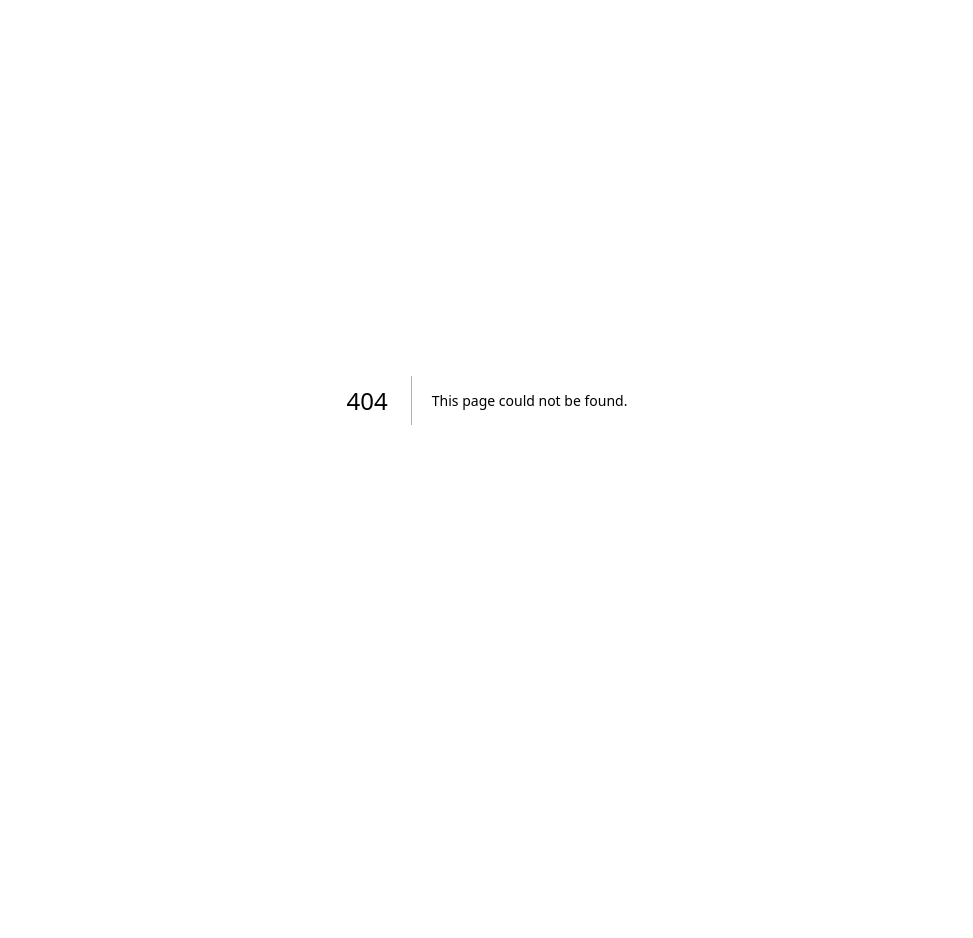
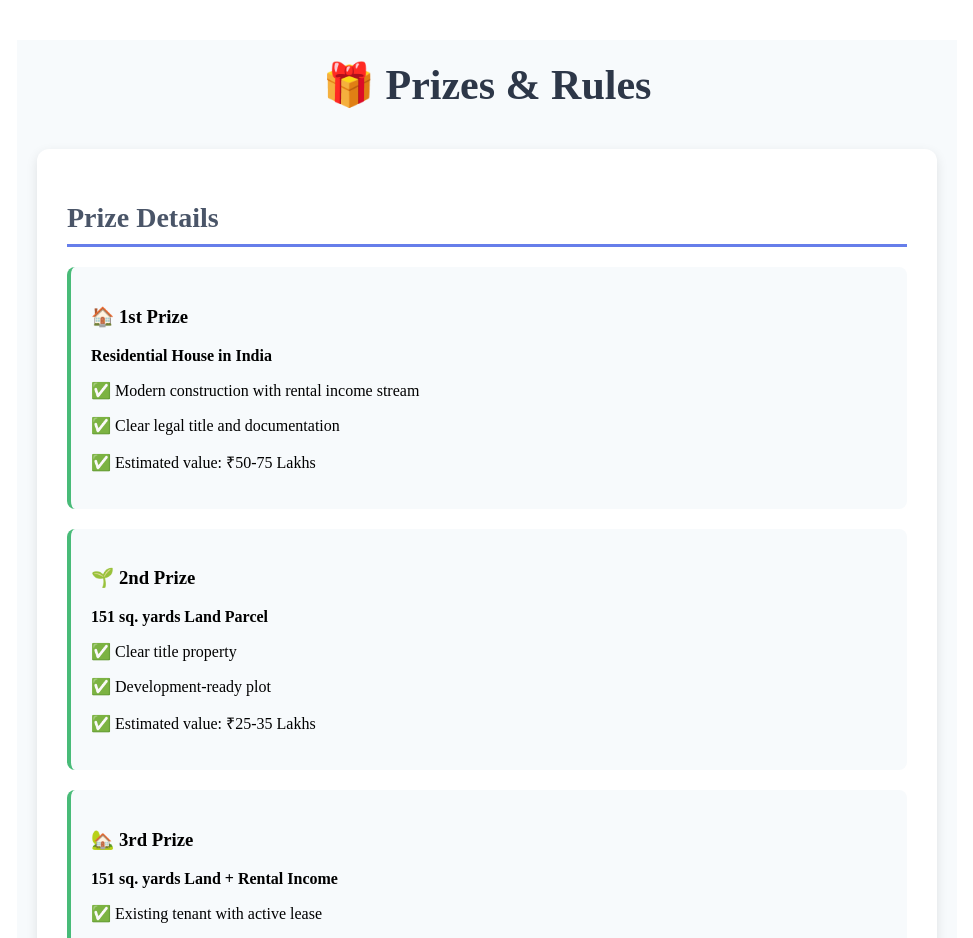
Before and after one commit to vivek29vi-hub/House-Lucky-Draw, a Next.js app: page /prizes in a window 1280 px wide. Before the commit this address had no page. Shown: the top 938 px of the page, without its empty margins (153-1126 px from the left). Before the commit the page ends 800 px from the top, so only its background shows below. Built offline with nearby package versions, Linux system fonts and the light colour scheme.

Commit message:
Create prizes.js

```diff
--- /dev/null
+++ b/pages/prizes.js
@@ -0,0 +1,68 @@
+import Link from "next/link";
+
+export default function Prizes() {
+  return (
+    <div style={styles.container}>
+      <h1 style={styles.title}>🎁 Prizes & Rules</h1>
+
+      <section style={styles.section}>
+        <h2 style={styles.sectionTitle}>Prize Details</h2>
+        <div style={styles.prizeCard}>
+          <h3>🏠 1st Prize</h3>
+          <p><strong>Residential House in India</strong></p>
+          <p>✅ Modern construction with rental income stream</p>
+          <p>✅ Clear legal title and documentation</p>
+          <p>✅ Estimated value: ₹50-75 Lakhs</p>
+        </div>
+
+        <div style={styles.prizeCard}>
+          <h3>🌱 2nd Prize</h3>
+          <p><strong>151 sq. yards Land Parcel</strong></p>
+          <p>✅ Clear title property</p>
+          <p>✅ Development-ready plot</p>
+          <p>✅ Estimated value: ₹25-35 Lakhs</p>
+        </div>
+
+        <div style={styles.prizeCard}>
+          <h3>🏡 3rd Prize</h3>
+          <p><strong>151 sq. yards Land + Rental Income</strong></p>
+          <p>✅ Existing tenant with active lease</p>
+          <p>✅ Monthly rental income included</p>
+          <p>✅ Estimated value: ₹30-40 Lakhs</p>
+        </div>
+      </section>
+
+      <section style={styles.section}>
+        <h2 style={styles.sectionTitle}>📜 Rules & Terms</h2>
+        <ol style={styles.rulesList}>
+          <li>Entry fee is ₹3,000 per participant (non-refundable)</li>
+          <li>Payment accepted via UPI only through Razorpay gateway</li>
+          <li>Only confirmed payments are eligible for the draw</li>
+          <li>Lucky draw is random and conducted transparently</li>
+          <li>Winners will be announced publicly on the dashboard</li>
+          <li>Winner verification and prize transfer within 30 days</li>
+          <li>Participants must be 18+ years and Indian residents</li>
+          <li>All legal compliance and taxes handled by organizers</li>
+          <li>Draw date announced once minimum entries reached</li>
+        </ol>
+      </section>
+
+      <div style={styles.buttonContainer}>
+        <Link href="/"><button style={styles.backButton}>← Back to Home</button></Link>
+        <Link href="/payment"><button style={styles.enterButton}>Enter Now →</button></Link>
+      </div>
+    </div>
+  );
+}
+
+const styles = {
+  container: { maxWidth: 900, margin: '40px auto', padding: '0 20px', minHeight: '100vh', background: '#f7fafc' },
+  title: { fontSize: 42, textAlign: 'center', color: '#2d3748', marginBottom: 40, paddingTop: 20 },
+  section: { marginBottom: 50, background: 'white', padding: 30, borderRadius: 12, boxShadow: '0 4px 12px rgba(0,0,0,0.1)' },
+  sectionTitle: { fontSize: 28, color: '#4a5568', marginBottom: 20, borderBottom: '3px solid #667eea', paddingBottom: 10 },
+  prizeCard: { background: '#f7fafc', padding: 20, borderRadius: 8, marginBottom: 20, borderLeft: '4px solid #48bb78' },
+  rulesList: { lineHeight: 2, fontSize: 16, color: '#4a5568' },
+  buttonContainer: { display: 'flex', gap: 20, justifyContent: 'center', marginTop: 40, paddingBottom: 40 },
+  backButton: { padding: '12px 30px', fontSize: 16, border: '2px solid #667eea', background: 'white', color: '#667eea', borderRadius: 8, cursor: 'pointer' },
+  enterButton: { padding: '12px 30px', fontSize: 16, border: 'none', background: '#48bb78', color: 'white', borderRadius: 8, cursor: 'pointer' }
+};
```
